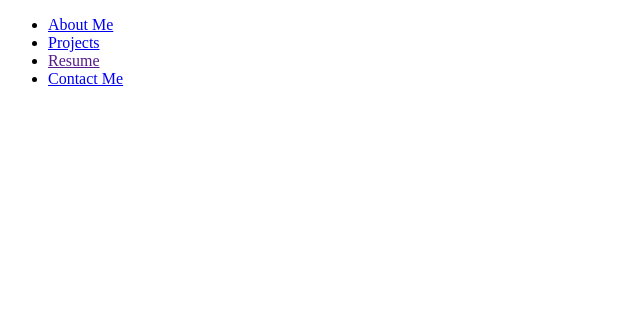
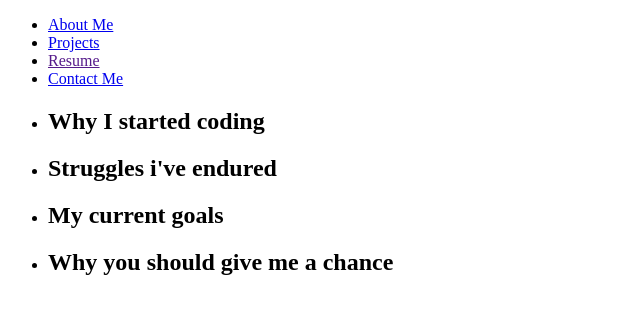
Before and after one commit to PaulUJS/PaulUJS.github.io, a Node server app: template views/aboutme.ejs in a window 1280 px wide. Shown: the top 314 px of the page, without its empty margins (0-640 px from the left). Run offline with Node 20, Linux system fonts and the light colour scheme; the template is opened without the code that fills it, so the values that code supplies are empty.

Commit message:
Wrote html for all the views pages(more still needs to be done), made the css files for each page

```diff
--- a/index.js
+++ b/index.js
@@ -41,13 +41,18 @@ app.get('/contactme', (req, res) => {
     res.render('contact')
 })
 
+// Runs once contactme form is submitted and sends an email to me with the forms content
 app.post('/contactme', (req, res) => {
+    // Grabs the html form data and parses it
     let email = JSON.stringify(req.body.email)
     let name = JSON.stringify(req.body.name)
     let subject = JSON.stringify(req.body.subject)
     let content = JSON.stringify(req.body.content)
 
-    mail(email, subject, content)
+    // Calls function that sends the email
+    mail(email, subject, content);
+
+    res.redirect('/')
 })
 
 // Function that grabs the html submitted in the email form and sends an email with that content to me
--- a/views/aboutme.ejs
+++ b/views/aboutme.ejs
@@ -14,5 +14,24 @@
         <li><a href="contact.ejs">Contact Me</a></li>
     </ul>
 
+    <main>
+        <div class="main">
+            <ul class="aboutme">
+                <li>
+                    <h2>Why I started coding</h2>
+                </li>
+                <li>
+                    <h2>Struggles i've endured</h2>
+                </li>
+                <li>
+                    <h2>My current goals</h2>
+                </li>
+                <li>
+                    <h2>Why you should give me a chance</h2>
+                </li>
+            </ul>
+        </div>
+    </main>
+
 </body>
 </html>
```
Also changed, not shown: views/contact.ejs (+5 -4 lines), views/projects.ejs (+14 -0 lines), public/aboutme.css (added), public/contact.css (added), public/projects.css (added).
